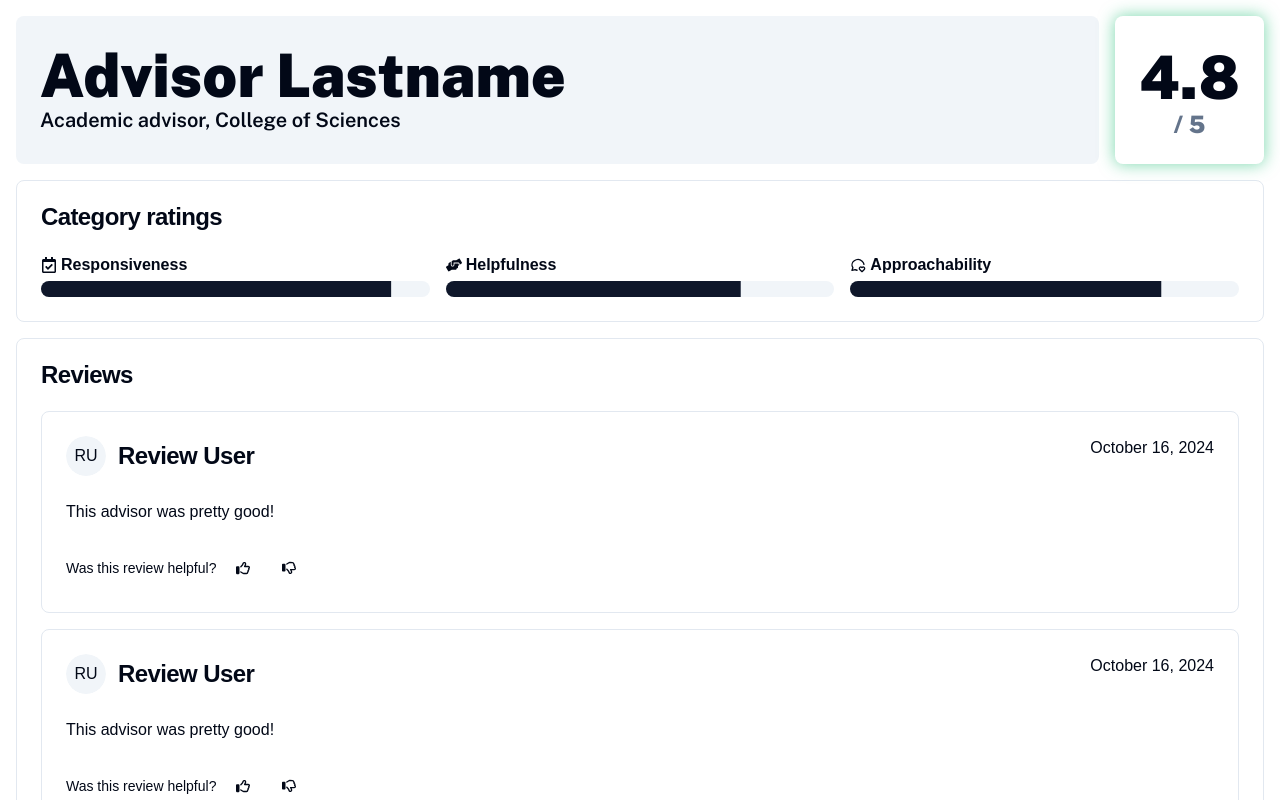
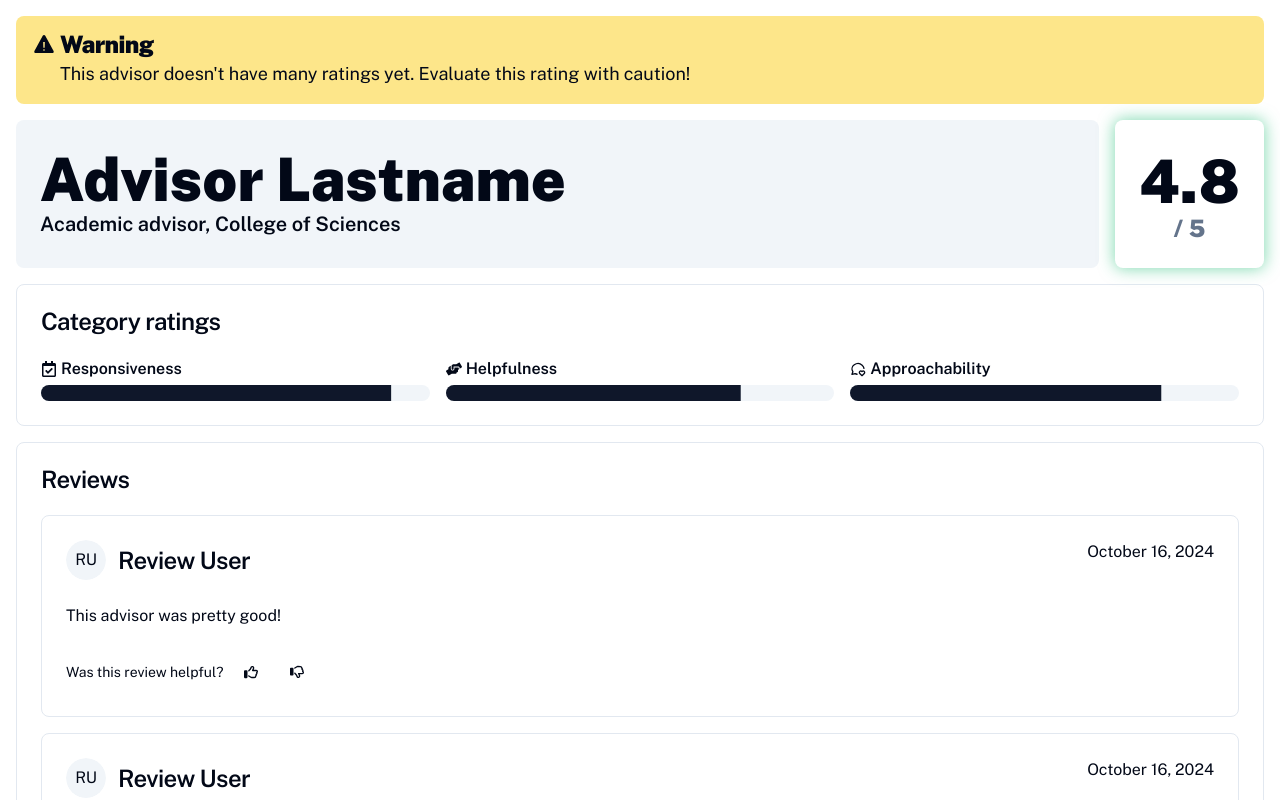
Before and after one commit to gataria/rma-layout-shadcn, a Next.js app: page /advisor in a window 1280 px wide. Shown: the top 800 px of the page. Built offline with nearby package versions, Linux system fonts and the light colour scheme.

Commit message:
Added alert w/ custom warning

```diff
--- a/app/advisor/layout.tsx
+++ b/app/advisor/layout.tsx
@@ -1,10 +1,12 @@
+import { publicSans } from "@/fonts";
+
 export default function AdvisorLayout({
     children
 }: {
     children: React.ReactNode;
 }) {
     return (
-        <div className="container mx-auto p-4 space-y-4">
+        <div className={`container ${publicSans.className} mx-auto p-4 space-y-4`}>
             {children}
         </div>
     );
--- a/app/advisor/page.tsx
+++ b/app/advisor/page.tsx
@@ -7,16 +7,29 @@
     CardTitle
 } from "@/components/ui/card";
 import { Progress } from "@/components/ui/progress";
+import { Alert, AlertTitle, AlertDescription } from "@/components/ui/alert";
 import AdvisorReview from "@/app/components/review/advisor-review";
-import { publicSans } from "@/fonts";
 /* Icons */
 import { FaRegCalendarCheck, FaHandsHelping } from "react-icons/fa";
 import { TbMessageCircleHeart } from "react-icons/tb";
+import { IoIosWarning } from "react-icons/io";
 
 export default function AdvisorPage() {
     return (
         <>
-            <div className={`flex ${publicSans.className} space-x-4`}>
+            {/* Alert card */}
+            <Alert className="bg-amber-200 border-none text-2xl">
+                <IoIosWarning />
+                <AlertTitle className="font-black">
+                    Warning
+                </AlertTitle>
+                <AlertDescription className="text-lg">
+                    This advisor doesn't have many ratings yet. Evaluate this rating with caution!
+                </AlertDescription>
+            </Alert>
+            {/* Top cards */}
+            <div className="flex space-x-4">
+                {/* Name and title bar */}
                 <div className="flex flex-col grow place-content-center bg-slate-100 rounded-lg p-6">
                     <div className="text-6xl font-black">
                         Advisor Lastname
@@ -25,6 +38,7 @@
                         Academic advisor, College of Sciences
                     </div>
                 </div>
+                {/* Score */}
                 <div className="flex flex-col items-center place-content-center font-black shadow-good-score rounded-lg p-6">
                     <div className="text-6xl pt-2">
                         4.8
@@ -36,6 +50,7 @@
                     </div>
                 </div>
             </div>
+            {/* Category ratings card */}
             <Card>
                 <CardHeader>
                     <CardTitle>
@@ -74,6 +89,7 @@
                     </div>
                 </CardContent>
             </Card>
+            {/* Reviews card */}
             <Card>
                 <CardHeader>
                     <CardTitle>
--- /dev/null
+++ b/components/ui/alert.tsx
@@ -0,0 +1,59 @@
+import * as React from "react"
+import { cva, type VariantProps } from "class-variance-authority"
+
+import { cn } from "@/lib/utils"
+
+const alertVariants = cva(
+  "relative w-full rounded-lg border p-4 [&>svg~*]:pl-7 [&>svg+div]:translate-y-[-3px] [&>svg]:absolute [&>svg]:left-4 [&>svg]:top-4 [&>svg]:text-foreground",
+  {
+    variants: {
+      variant: {
+        default: "bg-background text-foreground",
+        destructive:
+          "border-destructive/50 text-destructive dark:border-destructive [&>svg]:text-destructive",
+      },
+    },
+    defaultVariants: {
+      variant: "default",
+    },
+  }
+)
+
+const Alert = React.forwardRef<
+  HTMLDivElement,
+  React.HTMLAttributes<HTMLDivElement> & VariantProps<typeof alertVariants>
+>(({ className, variant, ...props }, ref) => (
+  <div
+    ref={ref}
+    role="alert"
+    className={cn(alertVariants({ variant }), className)}
+    {...props}
+  />
+))
+Alert.displayName = "Alert"
+
+const AlertTitle = React.forwardRef<
+  HTMLParagraphElement,
+  React.HTMLAttributes<HTMLHeadingElement>
+>(({ className, ...props }, ref) => (
+  <h5
+    ref={ref}
+    className={cn("mb-1 font-medium leading-none tracking-tight", className)}
+    {...props}
+  />
+))
+AlertTitle.displayName = "AlertTitle"
+
+const AlertDescription = React.forwardRef<
+  HTMLParagraphElement,
+  React.HTMLAttributes<HTMLParagraphElement>
+>(({ className, ...props }, ref) => (
+  <div
+    ref={ref}
+    className={cn("text-sm [&_p]:leading-relaxed", className)}
+    {...props}
+  />
+))
+AlertDescription.displayName = "AlertDescription"
+
+export { Alert, AlertTitle, AlertDescription }
```
